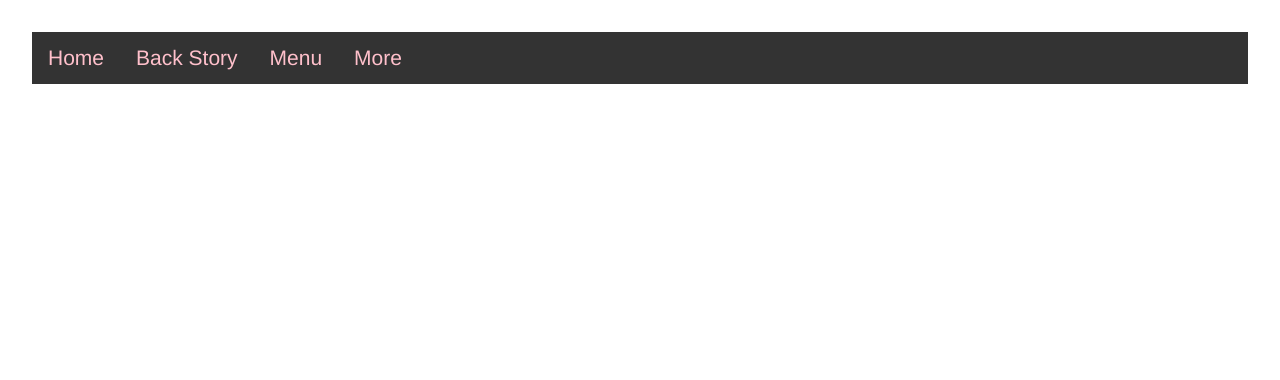
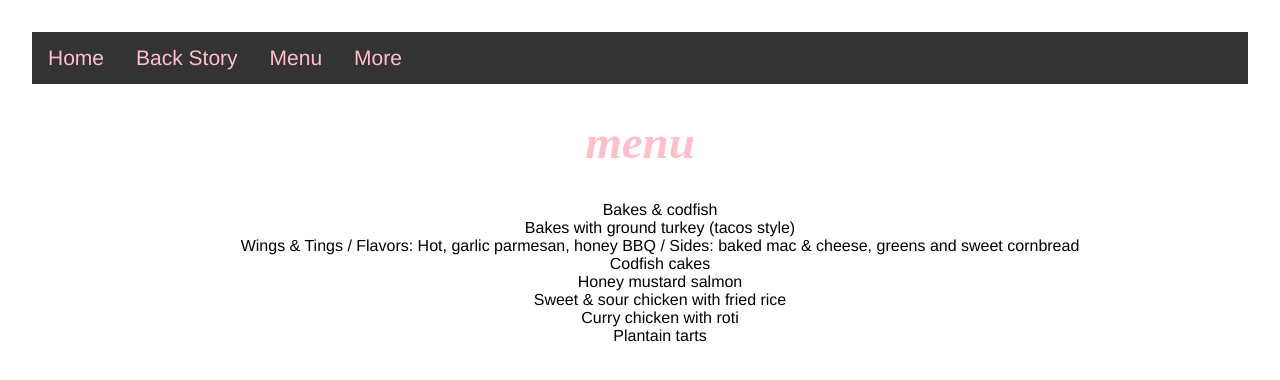
Before and after one commit to azeeznas55/project, a plain HTML site: page menu.html in a window 1280 px wide. Drawn offline with Linux system fonts and the light colour scheme.

Commit message:
🕌🎿 Updated with Glitch

```diff
--- a/menu.html
+++ b/menu.html
@@ -27,6 +27,18 @@
   </nav>
 
   <body>
-
+       <h1 class="heading">
+         menu
+    </h1>
+          <ul style="list-style-type:none">
+            <li> Bakes & codfish</li>
+            <li> Bakes with ground turkey (tacos style) </li>
+            <li> Wings & Tings / Flavors: Hot, garlic parmesan, honey BBQ / Sides: baked mac & cheese, greens and sweet cornbread </li>
+            <li> Codfish cakes</li>
+            <li> Honey mustard salmon</li>
+            <li> Sweet & sour chicken with fried rice </li>
+            <li> Curry chicken with roti</li>
+            <li> Plantain tarts</li>
+    </ul>
   </body>
 </html>
```
Also changed, not shown: backstory.html (+3 -5 lines), more.html (+15 -1 lines).
